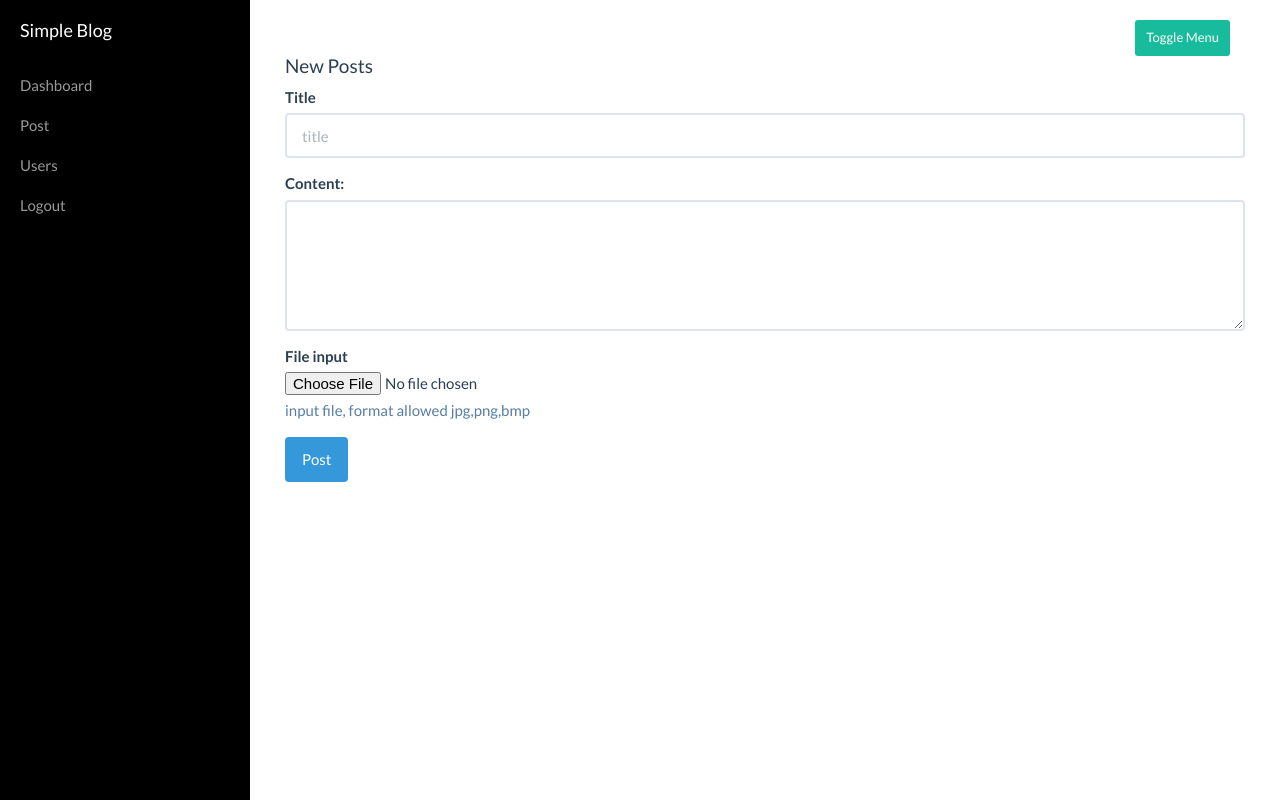
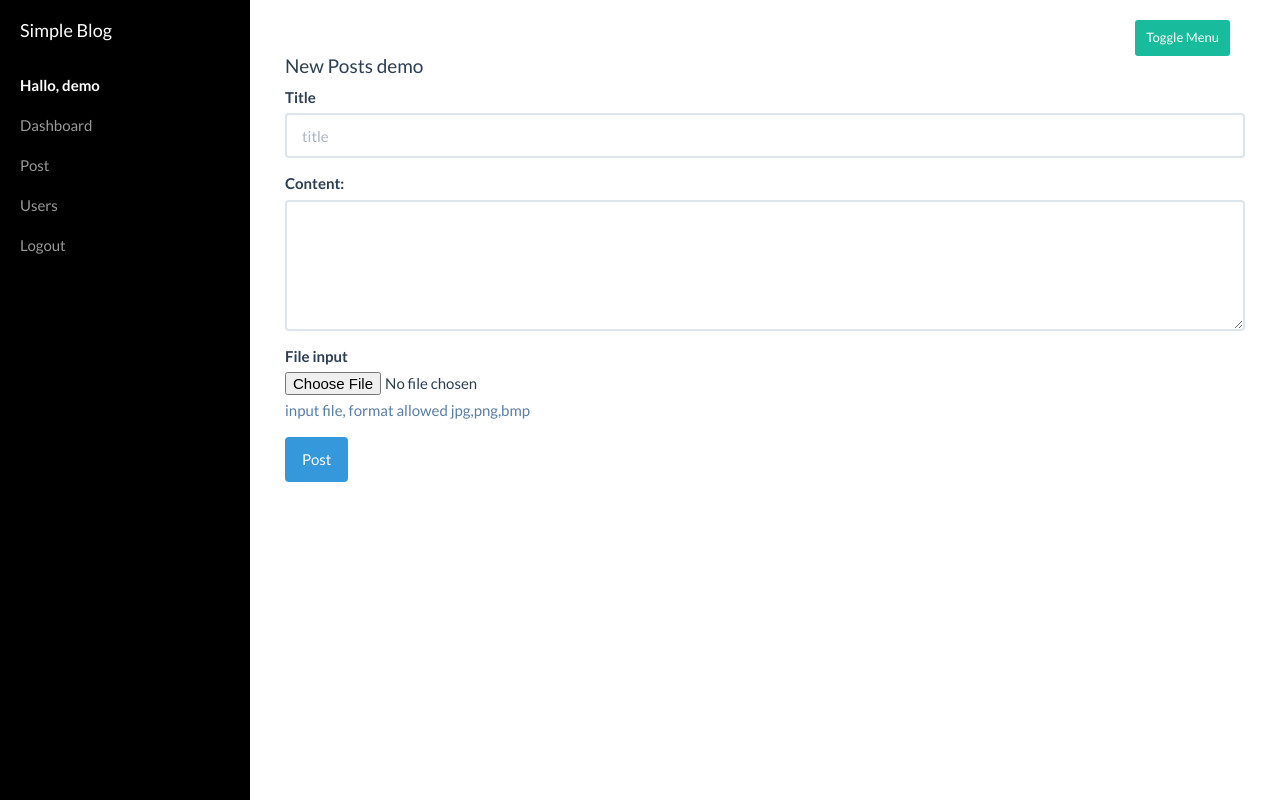
Before and after one commit to dhikanbiya/project-me, a PHP site: the page made by src/app/manage/post.php in a window 1280 px wide. Run offline with PHP 8.4, Linux system fonts and the light colour scheme; a user stored in the database is signed in.

Commit message:
add css and session register

```diff
--- a/lib/css/manage.css
+++ b/lib/css/manage.css
@@ -99,6 +99,11 @@
 .sidebar-nav > .sidebar-brand a {
     color: #999999;
 }
+li.user {
+    color: #fff;
+    font-weight: bold;
+}
+
 
 .sidebar-nav > .sidebar-brand a:hover {
     color: #fff;
--- a/src/app/manage/partials/header.php
+++ b/src/app/manage/partials/header.php
@@ -43,6 +43,7 @@ if(!$user->is_logged_in()){ header('Location: ../login.php'); }
                             Simple Blog
                         </a>
                     </li>
+										<li class="user">Hallo, <?php echo $_SESSION['username'];?></li>
                     <li>
                         <a href="index.php">Dashboard</a>
                     </li>
--- a/src/app/manage/post.php
+++ b/src/app/manage/post.php
@@ -52,7 +52,7 @@ if(isset($error)){
 }
 ?>
 
-<h4>New Posts</h4>
+<h4>New Posts <?php echo $_SESSION['username']; ?></h4>
 <form method="post" action="">
     <div class="form-group">
         <label for="title">Title</label>
--- a/src/classes/class.user.php
+++ b/src/classes/class.user.php
@@ -44,9 +44,14 @@ class User extends Password{
 			$stmt = $this->_db->prepare('SELECT id,username,slug,group_id FROM users WHERE username = :username');
 			$stmt->execute(array('username' => $username));
 			$row = $stmt->fetch();
+			$sess = array(
+				$_SESSION['loggedin'] = true,
+				$_SESSION['username'] = $row['username'],
+				$_SESSION['group'] = $row['group_id'],
+				$_SESSION['slug'] = $row['slug'],
+			);
 
-		    $_SESSION['loggedin'] = true;
-		    return true;
+		    return $sess;
 		}
 	}
 
```
